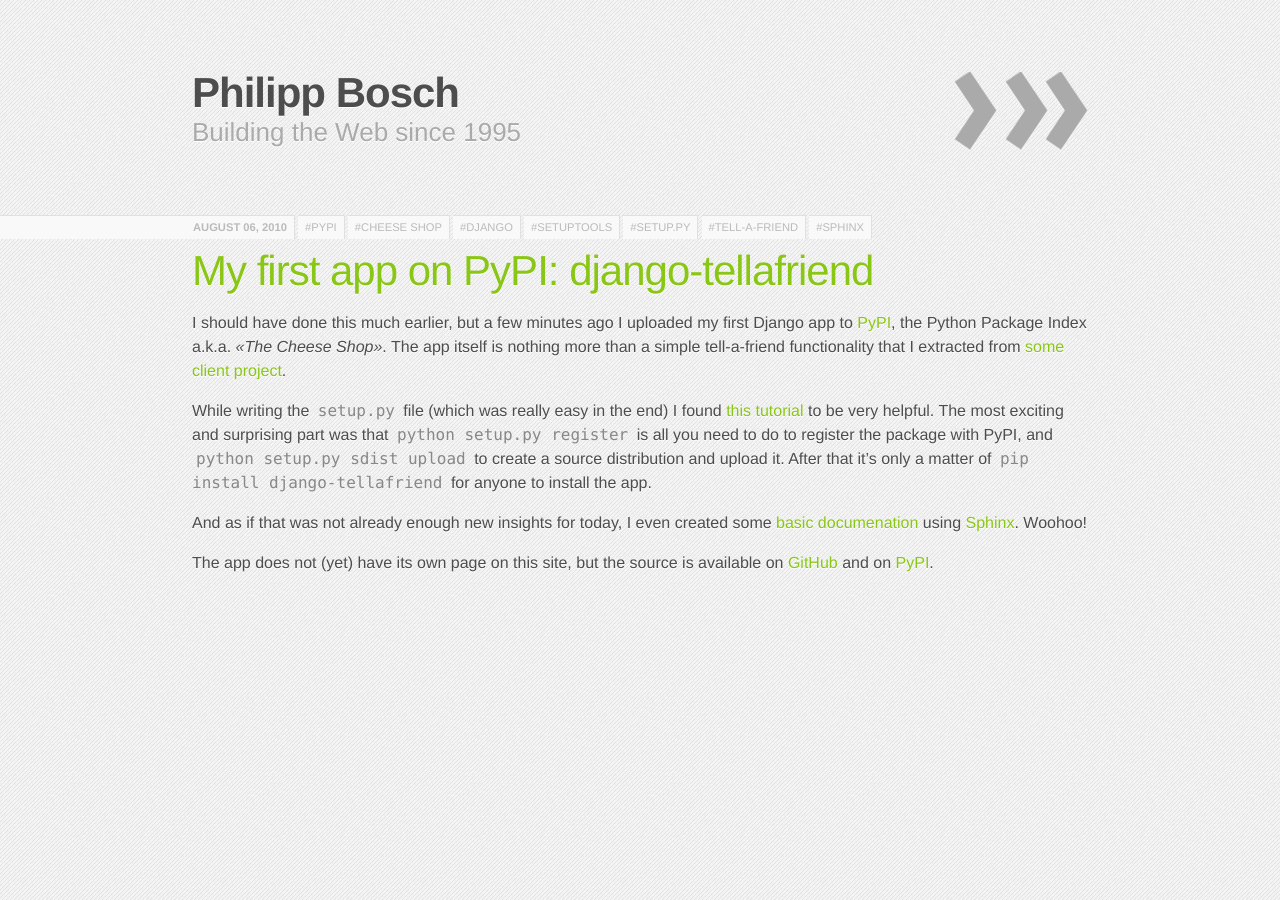
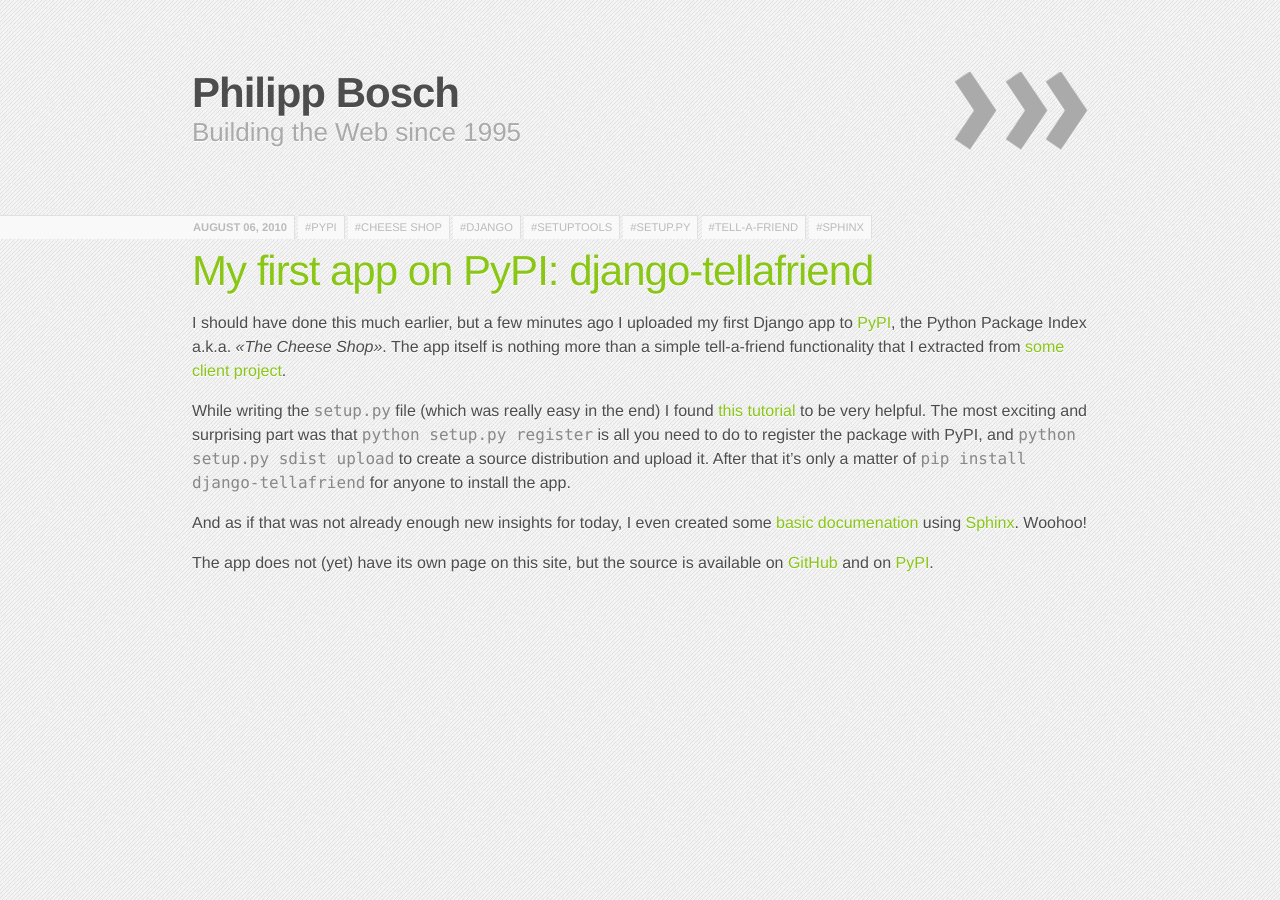
Before and after one commit to philippbosch/pb.io, a Jekyll site: the page built from _posts/2010-08-06-my-first-app-on-pypi.md, in a window 1280 px wide. Built offline with Jekyll 4.4.1, drawn with Linux system fonts in a browser that asks for light colours; comment, search, counter and statistics services are not loaded.

```diff
--- a/_layouts/archive_daily.html
+++ b/_layouts/archive_daily.html
@@ -2,7 +2,7 @@
 layout: default
 ---
 
-<h4>Posts on {{ page.month | to_month }} {{ page.day }}, {{ page.year }}</h4>
+<h2>Posts on {{ page.month | to_month }} {{ page.day }}, {{ page.year }}</h2>
 
 {% for post in site.collated_posts[page.year][page.month][page.day] reversed %}
     {% include post_in_list.html %}
--- a/_layouts/archive_monthly.html
+++ b/_layouts/archive_monthly.html
@@ -2,7 +2,7 @@
 layout: default
 ---
 
-<h4>Posts in {{ page.month | to_month }} {{ page.year }}</h4>
+<h2>Posts in {{ page.month | to_month }} {{ page.year }}</h2>
 
 {% for d in (1..31) reversed %}
     {% if site.collated_posts[page.year][page.month][d] %}
--- a/_layouts/archive_yearly.html
+++ b/_layouts/archive_yearly.html
@@ -2,7 +2,7 @@
 layout: default
 ---
 
-<h4>Posts in {{ page.year }}</h4>
+<h2>Posts in {{ page.year }}</h2>
 
 {% for m in (1..12) reversed %}
     {% if site.collated_posts[page.year][m] %}
--- a/_layouts/tag_index.html
+++ b/_layouts/tag_index.html
@@ -2,7 +2,7 @@
 layout: default
 ---
 
-<h4>Posts tagged #{{ page.tag }}</h4>
+<h2>Posts tagged #{{ page.tag }}</h2>
 {% for post in site.tags[page.tag] %}
     {% include post_in_list.html %}
 {% endfor %}
--- a/_layouts/tag_list.html
+++ b/_layouts/tag_list.html
@@ -2,12 +2,11 @@
 layout: default
 ---
 
-
 <article>
-    <h4>Tags</h4>
+    <h2>Tags</h2>
     <div class="meta">
         {% for tag in page.tag_list %}
-            <a href="/tags/{{ tag }}/" class="tag" rel="tag">{{ tag }}</a>
+            <a href="/tags/{{ tag }}/" class="tag" rel="tag">#{{ tag }}</a>
         {% endfor %}
     </div>
 </article>
--- a/static/sass/partials/_global.scss
+++ b/static/sass/partials/_global.scss
@@ -3,6 +3,7 @@
 h1 {
     @extend .large;
     letter-spacing: -1px;
+    font-weight: normal;
 }
 
 h2 {
--- a/static/stylesheets/less.css
+++ b/static/stylesheets/less.css
@@ -72,14 +72,15 @@ body {
 /* line 3, ../sass/partials/_global.scss */
 h1 {
   letter-spacing: -1px;
+  font-weight: normal;
 }
 
-/* line 8, ../sass/partials/_global.scss */
+/* line 9, ../sass/partials/_global.scss */
 h2 {
   font-weight: normal;
 }
 
-/* line 13, ../sass/partials/_global.scss */
+/* line 14, ../sass/partials/_global.scss */
 h3 {
   font-weight: normal;
   border-left: 12px solid #CCC;
@@ -87,7 +88,7 @@ h3 {
   margin-left: -24px;
 }
 
-/* line 25, ../sass/partials/_global.scss */
+/* line 26, ../sass/partials/_global.scss */
 body {
   background: white url('/static/images/bg.png?1322125095');
   color: #4D4D4D;
@@ -152,18 +153,19 @@ body {
 /* line 26, ../sass/partials/_default.scss */
 #masthead h1 {
   line-height: 1;
+  font-weight: bold;
 }
-/* line 31, ../sass/partials/_default.scss */
+/* line 32, ../sass/partials/_default.scss */
 #masthead h2 {
   color: #AAA;
 }
 
-/* line 36, ../sass/partials/_default.scss */
+/* line 37, ../sass/partials/_default.scss */
 a {
   color: #8ac616;
   text-decoration: none;
 }
-/* line 40, ../sass/partials/_default.scss */
+/* line 41, ../sass/partials/_default.scss */
 a:hover {
   color: #84be15;
   background: rgba(0, 0, 0, 0.04);
@@ -173,16 +175,16 @@ a:hover {
   box-shadow: rgba(0, 0, 0, 0.04) 0 0 0 3px;
 }
 
-/* line 47, ../sass/partials/_default.scss */
+/* line 48, ../sass/partials/_default.scss */
 article {
   margin: 2em 0 4em 0;
 }
-/* line 50, ../sass/partials/_default.scss */
+/* line 51, ../sass/partials/_default.scss */
 article p {
   max-width: 100%;
   overflow: hidden;
 }
-/* line 55, ../sass/partials/_default.scss */
+/* line 56, ../sass/partials/_default.scss */
 article .meta {
   text-transform: uppercase;
   font-size: 70%;
@@ -190,7 +192,7 @@ article .meta {
   color: #BBB;
   text-shadow: none;
 }
-/* line 63, ../sass/partials/_default.scss */
+/* line 64, ../sass/partials/_default.scss */
 article .date, article .tag {
   -moz-box-shadow: rgba(0, 0, 0, 0.1) -1px 1px inset;
   -webkit-box-shadow: rgba(0, 0, 0, 0.1) -1px 1px inset;
@@ -208,26 +210,25 @@ article .date, article .tag {
 article .date, article .tag {
   *display: inline;
 }
-/* line 70, ../sass/partials/_default.scss */
+/* line 71, ../sass/partials/_default.scss */
 article .date {
   padding: 0 8px 0 2000px;
   margin-left: -1999px;
 }
-/* line 75, ../sass/partials/_default.scss */
+/* line 76, ../sass/partials/_default.scss */
 article .tag {
   padding: 0 8px 0 7px;
   font-weight: normal;
   color: inherit;
 }
-/* line 80, ../sass/partials/_default.scss */
+/* line 81, ../sass/partials/_default.scss */
 article .tag:hover {
   background: #DDD;
   color: #FFF;
 }
-/* line 86, ../sass/partials/_default.scss */
+/* line 87, ../sass/partials/_default.scss */
 article h1 {
   margin: 0.2em 0;
-  font-weight: normal;
 }
 /* line 91, ../sass/partials/_default.scss */
 article img {
@@ -236,7 +237,7 @@ article img {
 }
 
 /* line 97, ../sass/partials/_default.scss */
-p, img, div.highlight, ul, ol, dl {
+p, img, div.highlight, ul, ol, dl, img.photo {
   margin: 1em 0;
 }
 
@@ -259,11 +260,15 @@ code {
 }
 
 /* line 112, ../sass/partials/_default.scss */
-p code {
-  padding: 2px 4px;
+img.photo {
+  display: block;
+  -moz-box-shadow: white 0 0 0 6px;
+  -webkit-box-shadow: white 0 0 0 6px;
+  -o-box-shadow: white 0 0 0 6px;
+  box-shadow: white 0 0 0 6px;
 }
 
-/* line 116, ../sass/partials/_default.scss */
+/* line 117, ../sass/partials/_default.scss */
 #dsq-global-toolbar, .dsq-tooltip-small {
   text-shadow: none;
 }
```
Also changed, not shown: contact.md (added, +21 -0 lines), static/sass/partials/_default.scss (+5 -4 lines), static/images/philipp-bosch.jpg (added).
